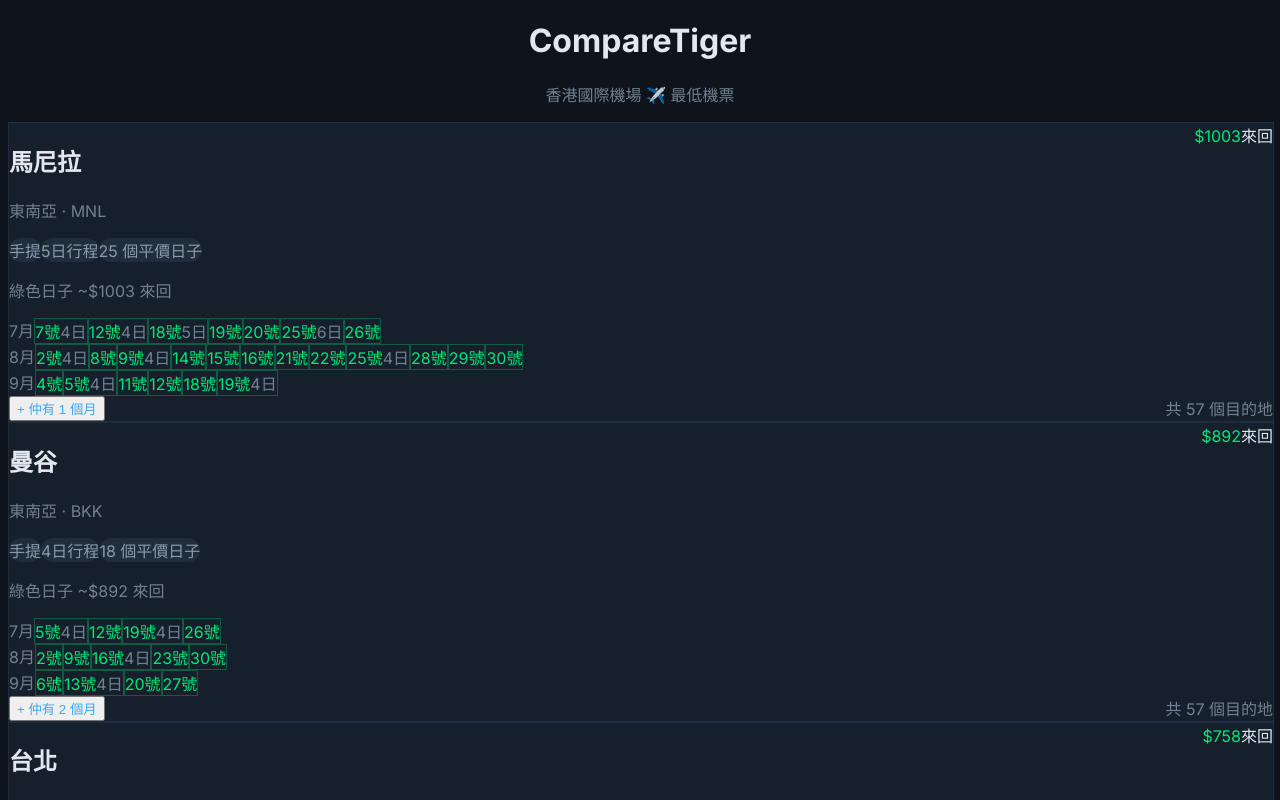
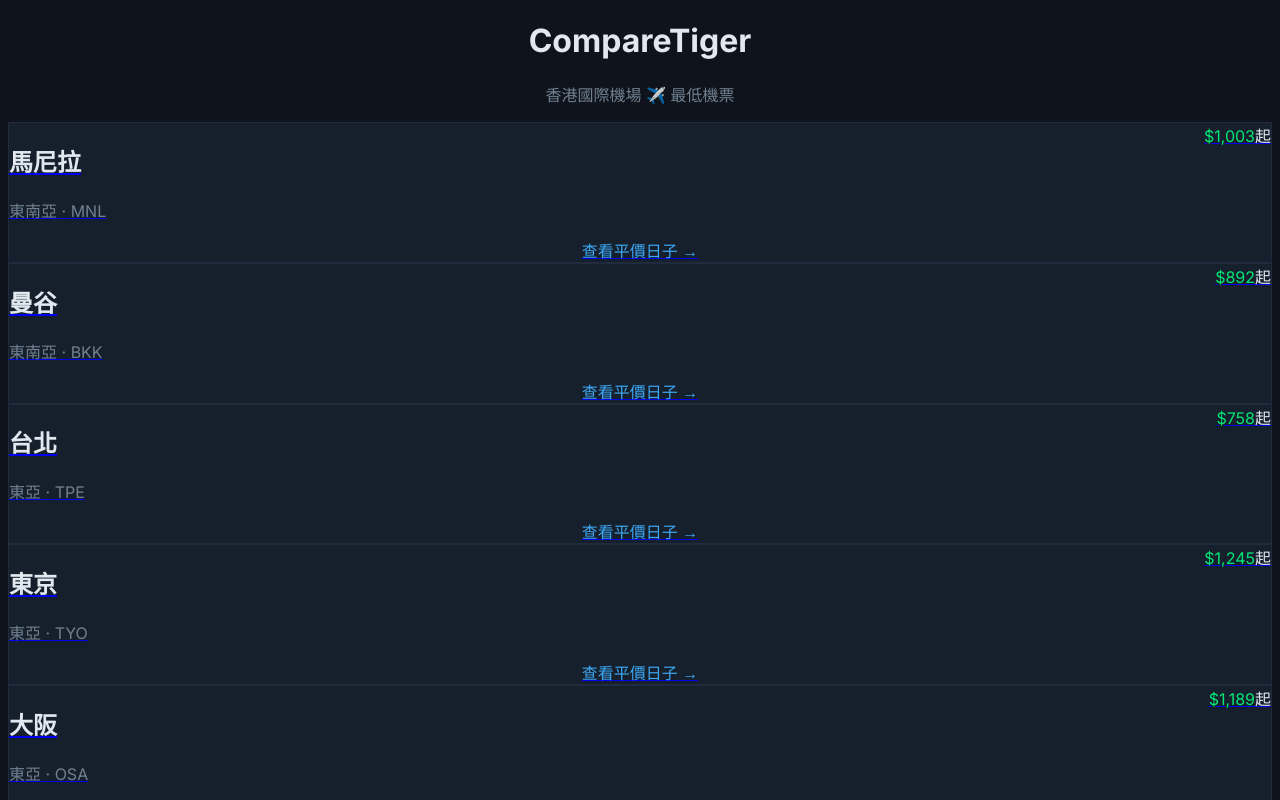
Before and after one commit to extraier/flight-deals-app, a Next.js app: page / in a window 1280 px wide. Shown: the top 800 px of the page. Built offline with nearby package versions, Linux system fonts and the light colour scheme.

Commit message:
Add home page + route detail pages

```diff
--- a/src/app/page.tsx
+++ b/src/app/page.tsx
@@ -1,5 +1,19 @@
-import { FlightDealCard } from '@/components/FlightDealCard';
-import { sampleDeals } from '@/data/sample-deals';
+import Link from 'next/link';
+
+const destinations = [
+  { code: 'MNL', name: '馬尼拉', region: '東南亞', price: '$1,003' },
+  { code: 'BKK', name: '曼谷', region: '東南亞', price: '$892' },
+  { code: 'TPE', name: '台北', region: '東亞', price: '$758' },
+  { code: 'TYO', name: '東京', region: '東亞', price: '$1,245' },
+  { code: 'OSA', name: '大阪', region: '東亞', price: '$1,189' },
+  { code: 'ICN', name: '首爾', region: '東亞', price: '$892' },
+  { code: 'SIN', name: '新加坡', region: '東南亞', price: '$1,045' },
+  { code: 'KUL', name: '吉隆坡', region: '東南亞', price: '$823' },
+  { code: 'SYD', name: '悉尼', region: '大洋洲', price: '$2,890' },
+  { code: 'LAX', name: '洛杉矶', region: '北美洲', price: '$5,234' },
+  { code: 'LHR', name: '倫敦', region: '歐洲', price: '$4,512' },
+  { code: 'CDG', name: '巴黎', region: '歐洲', price: '$4,678' },
+];
 
 export default function Home() {
   return (
@@ -11,10 +25,30 @@
           <p className="mt-2 text-[#708090]">香港國際機場 ✈️ 最低機票</p>
         </div>
 
-        {/* Flight Deals Grid */}
-        <div className="grid gap-6 sm:grid-cols-1 lg:grid-cols-2">
-          {sampleDeals.map((deal) => (
-            <FlightDealCard key={deal.route} deal={deal} />
+        {/* Destinations Grid */}
+        <div className="grid gap-4 sm:grid-cols-2 lg:grid-cols-3">
+          {destinations.map((dest) => (
+            <Link
+              key={dest.code}
+              href={`/route/${dest.code}`}
+              className="block rounded-2xl border border-[#202c3d] bg-[#16202c] p-4 transition-colors hover:border-[#3da8f5]/50"
+            >
+              <div className="flex items-start justify-between">
+                <div>
+                  <h2 className="text-lg font-bold text-[#e2e8f0]">{dest.name}</h2>
+                  <p className="text-xs text-[#708090]">
+                    {dest.region} · {dest.code}
+                  </p>
+                </div>
+                <div className="text-right">
+                  <span className="text-xl font-bold text-[#00e676]">{dest.price}</span>
+                  <span className="ml-1 text-xs text-[#e2e8f0]">起</span>
+                </div>
+              </div>
+              <div className="mt-3 text-center">
+                <span className="text-sm text-[#3da8f5]">查看平價日子 →</span>
+              </div>
+            </Link>
           ))}
         </div>
       </div>
--- /dev/null
+++ b/src/app/route/[code]/page.tsx
@@ -0,0 +1,32 @@
+import { FlightDealCard } from '@/components/FlightDealCard';
+import { sampleDeals } from '@/data/sample-deals';
+import Link from 'next/link';
+
+interface PageProps {
+  params: Promise<{ code: string }>;
+}
+
+export default async function RoutePage({ params }: PageProps) {
+  const { code } = await params;
+  const deal = sampleDeals.find((d) => d.destination.code === code);
+
+  return (
+    <div className="min-h-screen bg-[#0f141c] py-8">
+      <div className="mx-auto max-w-md px-4">
+        {/* Back Link */}
+        <Link href="/" className="mb-6 inline-flex items-center text-sm text-[#3da8f5] hover:underline">
+          ← 返回目錄
+        </Link>
+
+        {/* Flight Deal Card */}
+        {deal ? (
+          <FlightDealCard deal={deal} />
+        ) : (
+          <div className="rounded-2xl border border-[#202c3d] bg-[#16202c] p-8 text-center">
+            <p className="text-[#708090]">找不到 {code} 的數據</p>
+          </div>
+        )}
+      </div>
+    </div>
+  );
+}
```
